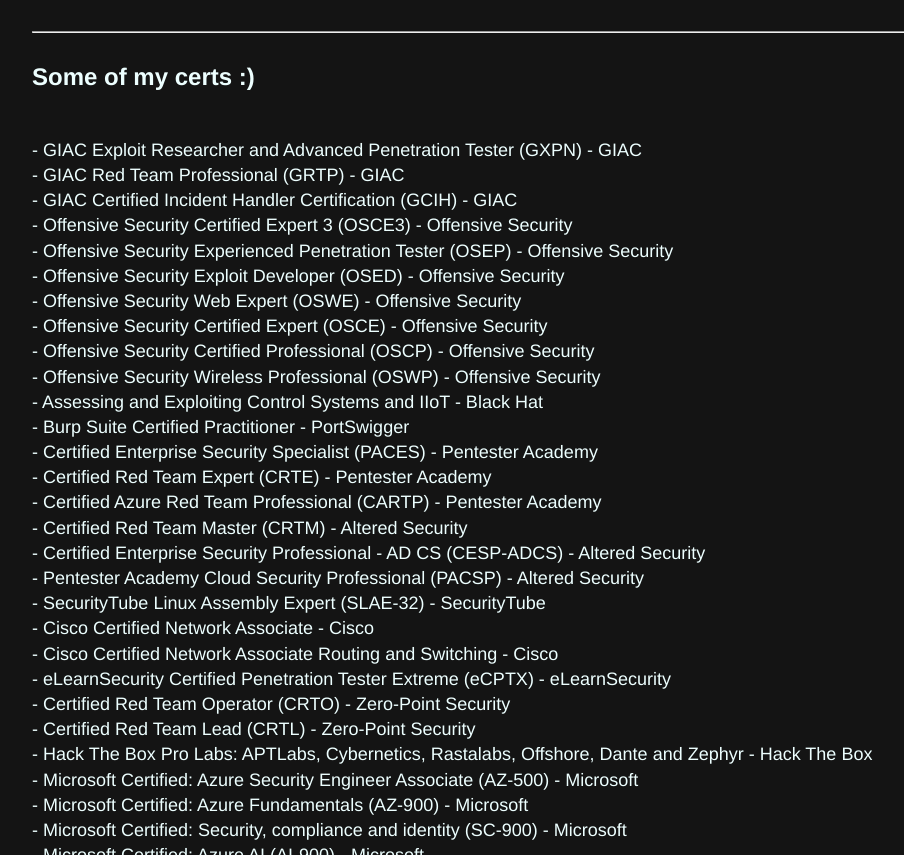
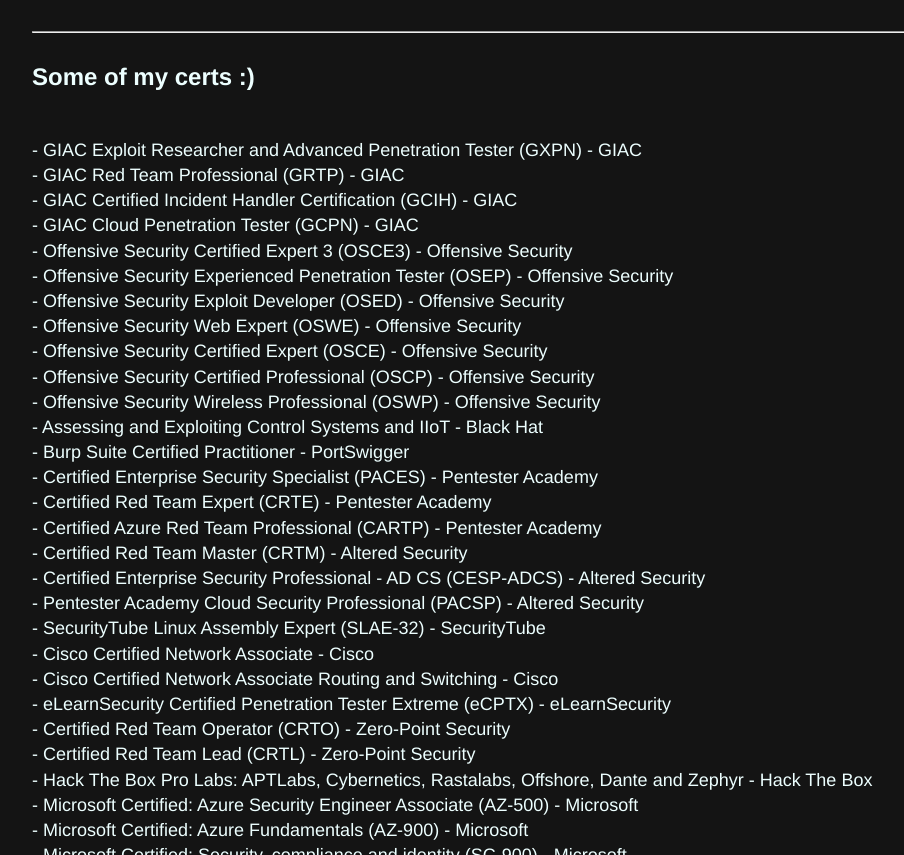
Before and after one commit to ricardojoserf/ricardojoserf.github.io, a Jekyll site: the page built from about.md, in a window 1280 px wide and 900 px high, scrolled down 942 px, cut to the strip 45-900 px from the top of the window. Shown: the whole strip, without its empty margins (118-1022 px from the left). Built offline with Jekyll 4.4.1, drawn with Linux system fonts in a browser that asks for light colours.

Commit message:
Update about.md

```diff
--- a/about.md
+++ b/about.md
@@ -36,6 +36,7 @@
 | - GIAC Exploit Researcher and Advanced Penetration Tester (GXPN) - GIAC |
 | - GIAC Red Team Professional (GRTP) - GIAC |
 | - GIAC Certified Incident Handler Certification (GCIH) - GIAC |
+| - GIAC Cloud Penetration Tester (GCPN) - GIAC |
 | - Offensive Security Certified Expert 3 (OSCE3) - Offensive Security |
 | - Offensive Security Experienced Penetration Tester (OSEP) - Offensive Security |
 | - Offensive Security Exploit Developer (OSED) - Offensive Security |
```
